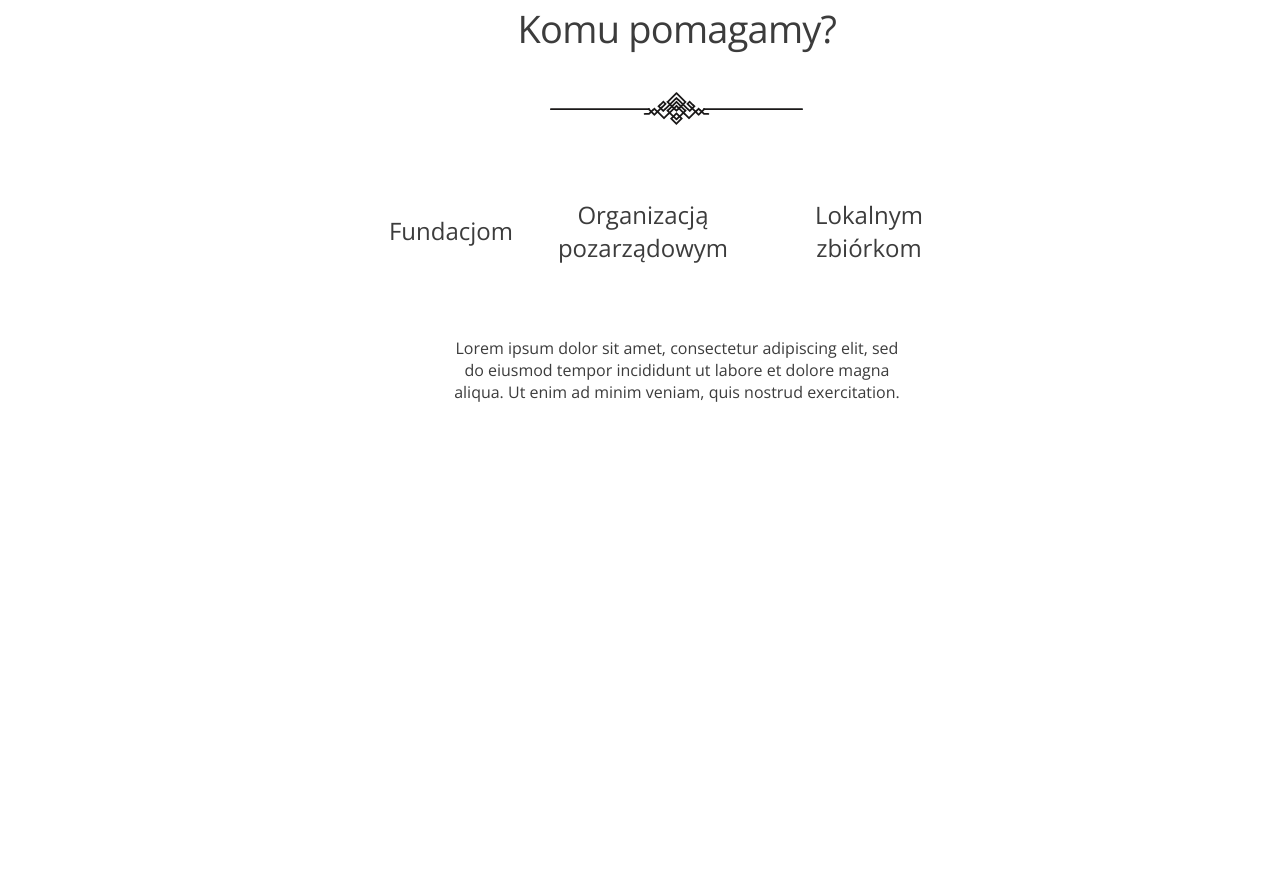
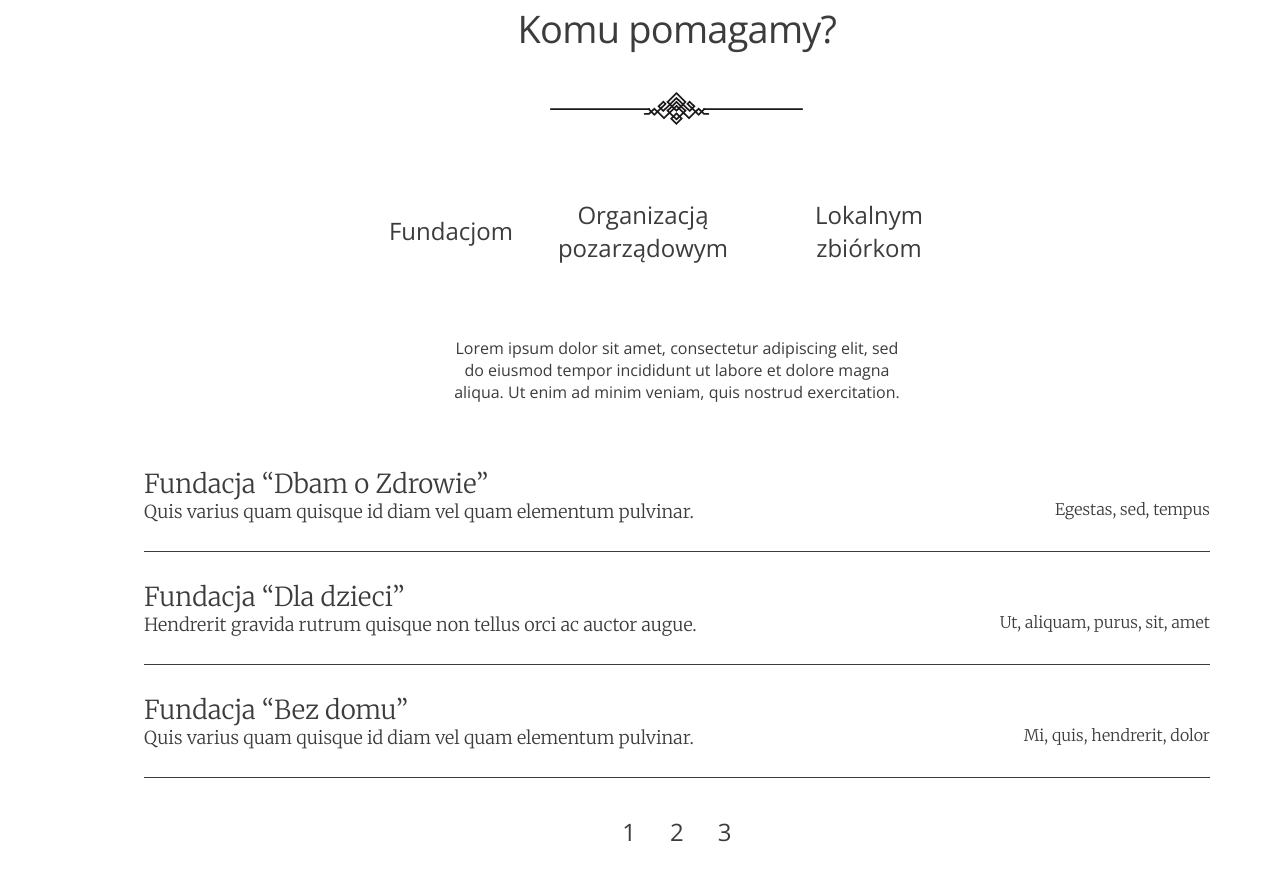
Before and after one commit to SzymonSzmydt/oddam-w-dobre-rece, a React (Create React App) app: page / in a window 1280 px wide. Shown: the part 3080-3961 px from the top of the page. Before the commit the page ends 3547 px from the top, so only its background shows below. Built offline with nearby package versions, Linux system fonts and the light colour scheme.

Commit message:
Organizations component done

```diff
--- a/src/components/home/Home.js
+++ b/src/components/home/Home.js
@@ -2,7 +2,7 @@ import "./css/home.css";
 import { HomeRight } from "./header/HomeRight";
 import { ThreeColumns } from "./RowAndColumns/ThreeColumns";
 import { About } from "./About/About";
-import { Organisations } from "./Organisations/Organisations";
+import { Organizations } from "./Organizations/Organizations";
 
 export function Home() {
 
@@ -14,7 +14,7 @@ export function Home() {
             </div>
             <ThreeColumns/>
             <About/>
-            <Organisations/>
+            <Organizations/>
         </div>
     )
 }
--- a/src/components/home/Organisations/Organisations.js
+++ /dev/null
@@ -1,23 +0,0 @@
-import "./css/organisations.css";
-import { Ornament } from './../../Ornament';
-import { SmallBtn } from './../../../buttons/SmallBtn';
-
-export function Organisations() {
-
-    return (
-        <div className="organisations">
-            <Ornament title="Komu pomagamy?"/>
-            <div className="help">
-                <SmallBtn name="Fundacjom"/>
-                <SmallBtn name="Organizacją pozarządowym"/>
-                <SmallBtn name="Lokalnym zbiórkom"/>
-            </div>
-            <p className="organisations-text">
-            Lorem ipsum dolor sit amet, consectetur
-            adipiscing elit, sed do eiusmod tempor
-            incididunt ut labore et dolore magna aliqua.
-            Ut enim ad minim veniam, quis nostrud exercitation.
-            </p>
-        </div>
-    )
-}
--- a/src/components/home/Organisations/css/organisations.css
+++ /dev/null
@@ -1,20 +0,0 @@
-.organisations {
-    padding-top: 2rem;
-
-    text-align: center;
-}
-
-.help {
-    display: flex;
-    justify-content: center;
-
-    padding: 4rem;
-}
-
-.organisations-text {
-    max-width: 29rem;
-    margin: 0 auto 4rem;
-
-    font-size: 1.375;
-    color: #3C3C3C;
-}
--- /dev/null
+++ b/src/components/home/Organizations/Organizations.js
@@ -0,0 +1,150 @@
+import "./css/organizations.css";
+import { Ornament } from '../../Ornament';
+import { SmallBtn } from '../../../buttons/SmallBtn';
+import { OrganizationsList } from "./OrganizationsList";
+import { useState } from "react";
+
+const fundations = [
+    {
+        title: 'Fundacja “Dbam o Zdrowie”',
+        text: 'Quis varius quam quisque id diam vel quam elementum pulvinar.',
+        address: 'Egestas, sed, tempus'
+    },
+    {
+        title: 'Fundacja “Dla dzieci”',
+        text: 'Hendrerit gravida rutrum quisque non tellus orci ac auctor augue.',
+        address: 'Ut, aliquam, purus, sit, amet'
+    },
+    {
+        title: 'Fundacja “Bez domu”',
+        text: 'Quis varius quam quisque id diam vel quam elementum pulvinar.',
+        address: 'Mi, quis, hendrerit, dolor'
+    },
+    {
+        title: 'Fundacja “Ciepły posiłek”',
+        text: 'Quis varius quam quisque id diam vel quam elementum pulvinar.',
+        address: 'Egestas, sed, tempus'
+    },
+    {
+        title: 'Fundacja “Pomagamy!”',
+        text: 'Hendrerit gravida rutrum quisque non tellus orci ac auctor augue.',
+        address: 'Ut, aliquam, purus, sit, amet'
+    },
+    {
+        title: 'Fundacja “Pod dachem”',
+        text: 'Quis varius quam quisque id diam vel quam elementum pulvinar.',
+        address: 'Mi, quis, hendrerit, dolor'
+    },
+    {
+        title: 'Fundacja “Ciepło serc”',
+        text: 'Quis varius quam quisque id diam vel quam elementum pulvinar.',
+        address: 'Egestas, sed, tempus'
+    },
+    {
+        title: 'Fundacja “Na wzgórzu”',
+        text: 'Hendrerit gravida rutrum quisque non tellus orci ac auctor augue.',
+        address: 'Ut, aliquam, purus, sit, amet'
+    }
+];
+
+const org = [
+    {
+        title: 'Organization “Lorem Ipsum 1”',
+        text: 'Quis varius quam quisque id diam vel quam elementum pulvinar.',
+        address: 'Egestas, sed, tempus'
+    },
+    {
+        title: 'Organization “Lorem Ipsum 2”',
+        text: 'Hendrerit gravida rutrum quisque non tellus orci ac auctor augue.',
+        address: 'Ut, aliquam, purus, sit, amet'
+    },
+    {
+        title: 'Organization “Lorem Ipsum 3”',
+        text: 'Quis varius quam quisque id diam vel quam elementum pulvinar.',
+        address: 'Mi, quis, hendrerit, dolor'
+    },
+    {
+        title: 'Organization “Lorem Ipsum 4”',
+        text: 'Quis varius quam quisque id diam vel quam elementum pulvinar.',
+        address: 'Egestas, sed, tempus'
+    },
+    {
+        title: 'Organization “Lorem Ipsum 5”',
+        text: 'Hendrerit gravida rutrum quisque non tellus orci ac auctor augue.',
+        address: 'Ut, aliquam, purus, sit, amet'
+    },
+    {
+        title: 'Organization “Lorem Ipsum 6”',
+        text: 'Quis varius quam quisque id diam vel quam elementum pulvinar.',
+        address: 'Mi, quis, hendrerit, dolor'
+    }
+];
+
+const local = [
+    {
+        title: 'Zbiórka “Lorem Ipsum 1”',
+        text: 'Quis varius quam quisque id diam vel quam elementum pulvinar.',
+        address: 'Egestas, sed, tempus'
+    },
+    {
+        title: 'Zbiórka “Lorem Ipsum 2”',
+        text: 'Hendrerit gravida rutrum quisque non tellus orci ac auctor augue.',
+        address: 'Ut, aliquam, purus, sit, amet'
+    },
+    {
+        title: 'Zbiórka “Lorem Ipsum 3”',
+        text: 'Quis varius quam quisque id diam vel quam elementum pulvinar.',
+        address: 'Mi, quis, hendrerit, dolor'
+    }
+];
+
+export function Organizations() {
+    const [ todos, setTodos ] = useState(fundations);
+    const [ currentPage, setCurrentPage ] = useState(1);
+
+    const todosPerPage = 3;
+
+    const indexOfLastTodo = currentPage * todosPerPage;
+    const indexOfFirstTodo = indexOfLastTodo - todosPerPage;
+    const currentTodos = todos.slice(indexOfFirstTodo, indexOfLastTodo);
+
+    const pageNumbers = [];
+    for (let i = 1; i <= Math.ceil(todos.length / todosPerPage); i++) {
+      pageNumbers.push(i);
+    }
+
+    const renderPageNumbers = pageNumbers.map(number =>
+    <SmallBtn key={number} name={number} onClick={(e)=> setCurrentPage(number)}/> );
+
+    const pages = renderPageNumbers.length > 1 ? renderPageNumbers :
+    <div style={{color: "transparent", fontSize: "1.375rem", padding: "1rem"}}>1</div>;
+
+    return (
+        <div className="organizations">
+            <Ornament title="Komu pomagamy?"/>
+            <div className="help">
+                <SmallBtn name="Fundacjom" onClick={()=> setTodos(fundations)}/>
+                <SmallBtn name="Organizacją pozarządowym" onClick={()=> setTodos(org)}/>
+                <SmallBtn name="Lokalnym zbiórkom" onClick={()=> setTodos(local)}/>
+            </div>
+            <p className="organizations-text">
+            Lorem ipsum dolor sit amet, consectetur
+            adipiscing elit, sed do eiusmod tempor
+            incididunt ut labore et dolore magna aliqua.
+            Ut enim ad minim veniam, quis nostrud exercitation.
+            </p>
+            { currentTodos.map(( e, index) =>
+                <OrganizationsList
+                    key={index}
+                    title={e.title}
+                    text={e.text}
+                    address={e.address}
+                />
+            )}
+            <div className="pages">
+                { pages }
+            </div>
+
+        </div>
+    )
+}
--- /dev/null
+++ b/src/components/home/Organizations/OrganizationsList.js
@@ -0,0 +1,16 @@
+
+
+export function OrganizationsList({ title, text, address }) {
+
+    return (
+        <div className="org-list">
+            <div>
+                <p className="org-title"> { title }</p>
+                <p className="org-text"> { text } </p>
+            </div>
+            <div className="org-address">
+                { address }
+            </div>
+        </div>
+    )
+}
--- /dev/null
+++ b/src/components/home/Organizations/css/organizations.css
@@ -0,0 +1,50 @@
+.organizations {
+    padding: 2rem 0 5.8125rem;
+
+    text-align: center;
+}
+
+.help {
+    display: flex;
+    justify-content: center;
+
+    padding: 4rem;
+}
+
+.organizations-text {
+    max-width: 29rem;
+    margin: 0 auto 4rem;
+
+    font-size: 1.375;
+    color: #3C3C3C;
+}
+
+.org-list {
+    display: flex;
+    justify-content: space-between;
+    align-items: center;
+
+    margin: 1.75rem 9rem;
+
+    color: #3C3C3C;
+    font-family: 'Merriweather', serif;
+    font-weight: 300;
+
+    border-bottom: 1px solid #3C3C3C;
+}
+
+.org-title {
+    text-align: left;
+    font-size: 1.625rem;
+    margin: 0;
+}
+
+.org-text {
+    font-size: 1.125rem;
+    margin: 0 0 1.75rem;
+}
+
+.pages {
+    display: flex;
+    justify-content: center;
+}
```
